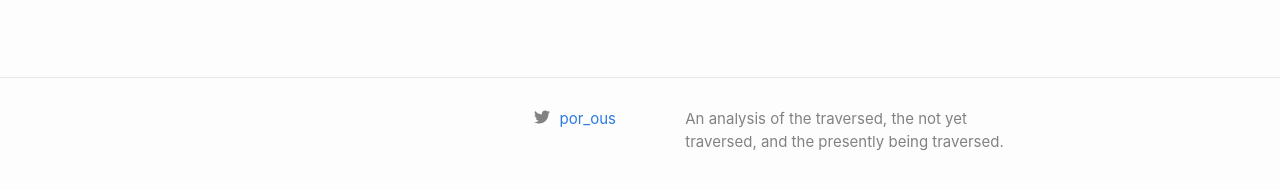
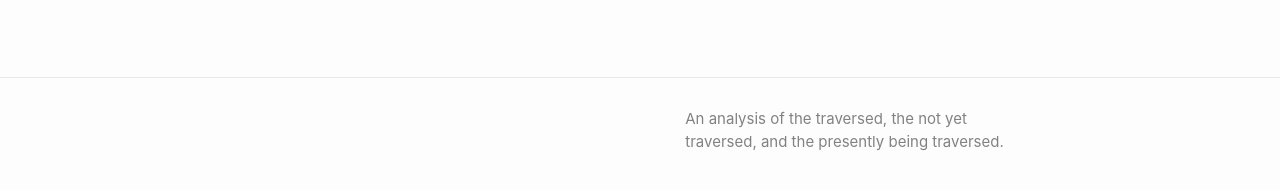
Before and after one commit to voidfraction/voidfraction.github.io, a Jekyll site: the page built from index.markdown, in a window 1280 px wide. Shown: the part 687-877 px from the top of the page. Built offline with Jekyll 4.4.1, drawn with Linux system fonts in a browser that asks for light colours.

Commit message:
Update config

```diff
--- a/_config.yml
+++ b/_config.yml
@@ -24,7 +24,7 @@ description: >- # this means to ignore newlines until "baseurl:"
   traversed.
 baseurl: "" # the subpath of your site, e.g. /blog
 url: "" # the base hostname & protocol for your site, e.g. http://example.com
-twitter_username: por_ous
+twitter_username:
 
 # Build settings
 theme: minima
```
